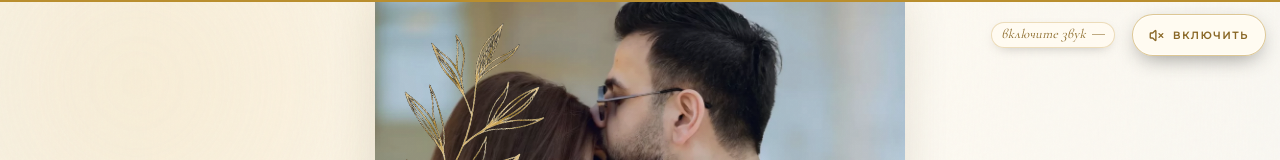
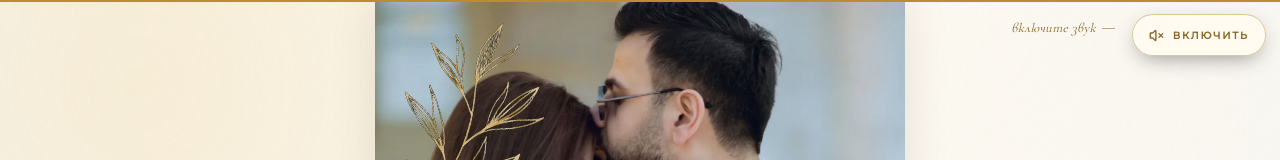
Before and after one commit to paxanraul/elgunsamina, a React (Vite) app: page / in a window 1280 px wide. Shown: the top 160 px of the page. Built offline with nearby package versions, Linux system fonts and the light colour scheme.

Commit message:
Remove sound hint pill outline

```diff
--- a/src/App.module.css
+++ b/src/App.module.css
@@ -101,7 +101,6 @@
   top: calc(env(safe-area-inset-top, 0px) + 22px);
   right: 165px;
   margin: 0;
-  padding: 5px 9px 6px;
   color: #8a6827;
   font-family: var(--font-serif);
   font-size: 13px;
@@ -109,12 +108,7 @@
   line-height: 1;
   letter-spacing: 0.03em;
   white-space: nowrap;
-  background: rgb(255 251 241 / 88%);
-  border: 1px solid rgb(185 142 46 / 28%);
-  border-radius: 999px;
-  box-shadow: 0 4px 14px -7px rgb(0 0 0 / 35%);
-  backdrop-filter: blur(8px);
-  -webkit-backdrop-filter: blur(8px);
+  text-shadow: 0 1px 5px rgb(255 251 241 / 85%);
 }
 
 .soundHint::after {
```
